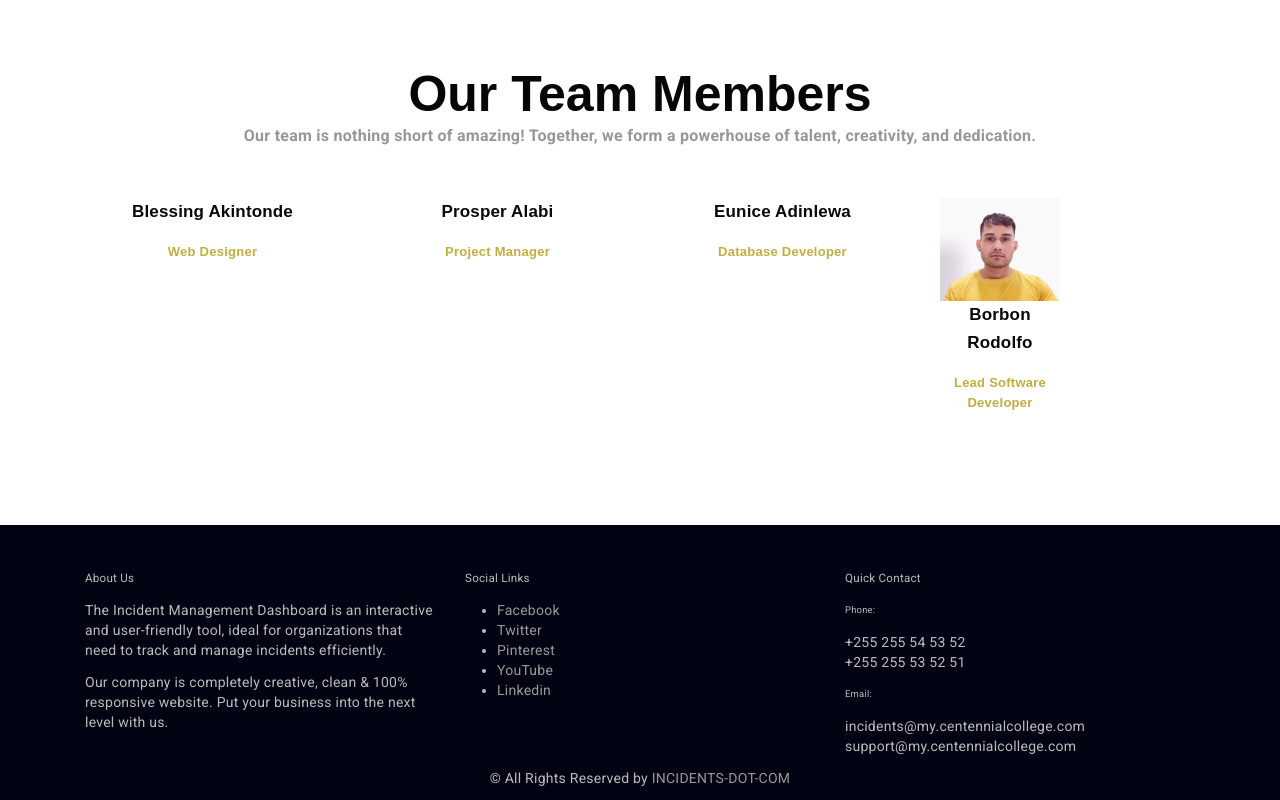
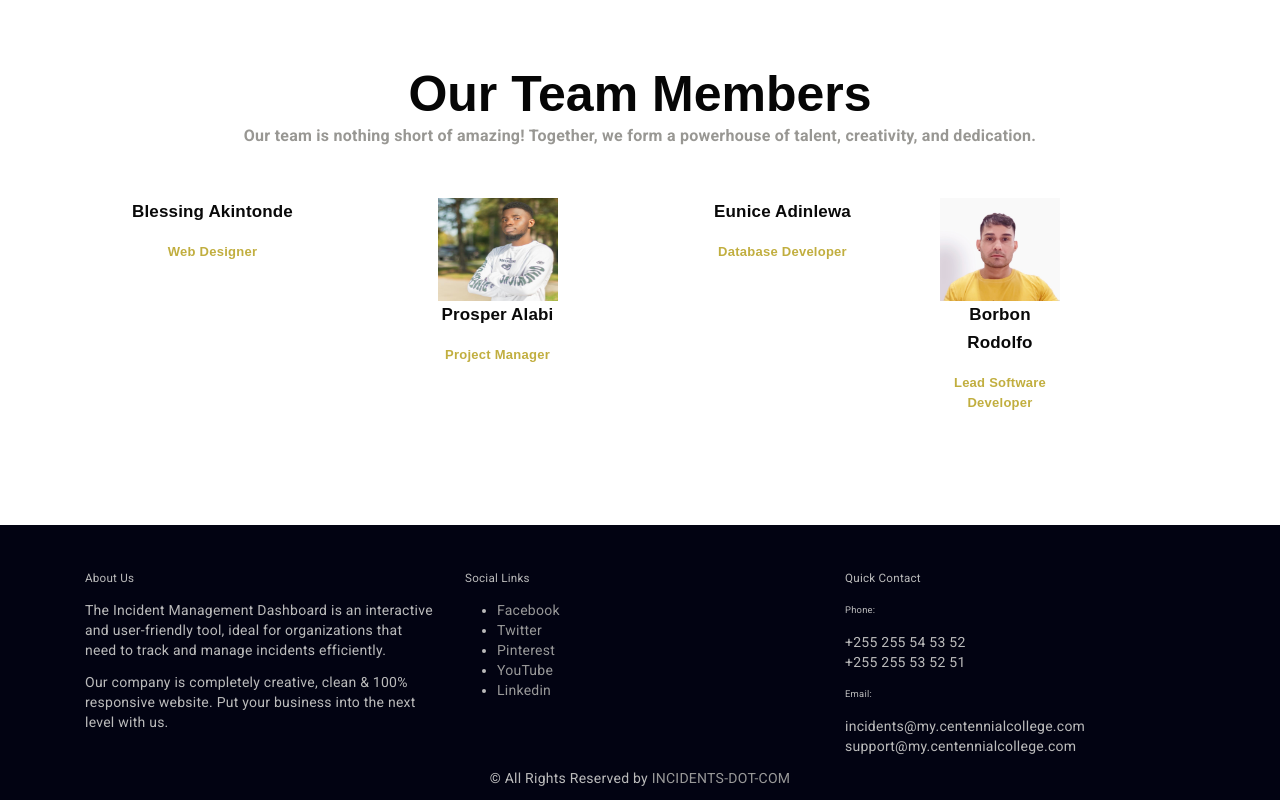
Before and after one commit to RodolfoBorbon/incidents-frontend, an Angular app in the folder Front-End/: page /home in a window 1280 px wide. Shown: the part 1032-1832 px from the top of the page. Built offline with nearby package versions, Linux system fonts and the light colour scheme.

Commit message:
Final commit

```diff
--- a/Front-End/src/app/home/home.component.html
+++ b/Front-End/src/app/home/home.component.html
@@ -83,6 +83,11 @@
           <div class="team-member-img">
             <!-- <img src="./assets/images/member3.jpeg" alt="" /> -->
           </div>
+          <img
+            src="./assets/images/prosper.jpg"
+            alt=""
+            style="width: 120px; height: 103px; display: block; margin: 0 auto"
+          />
           <h3 class="meet3">Prosper Alabi</h3>
           <h5 class="meet4">Project Manager</h5>
         </div>
@@ -101,7 +106,16 @@
       <div class="col-lg-3 col-md-6">
         <div class="team-member">
           <div class="team-member-img">
-            <img src="./assets/images/rodolfo.jpg" alt="" />
+            <img
+              src="./assets/images/rodolfo.jpg"
+              alt=""
+              style="
+                width: 120px;
+                height: 103px;
+                display: block;
+                margin: 0 auto;
+              "
+            />
             <h3 class="meet3">Borbon Rodolfo</h3>
             <h6 class="meet4">Lead Software Developer</h6>
           </div>
```
Also changed, not shown: Front-End/src/assets/images/prosper.jpg (added).
